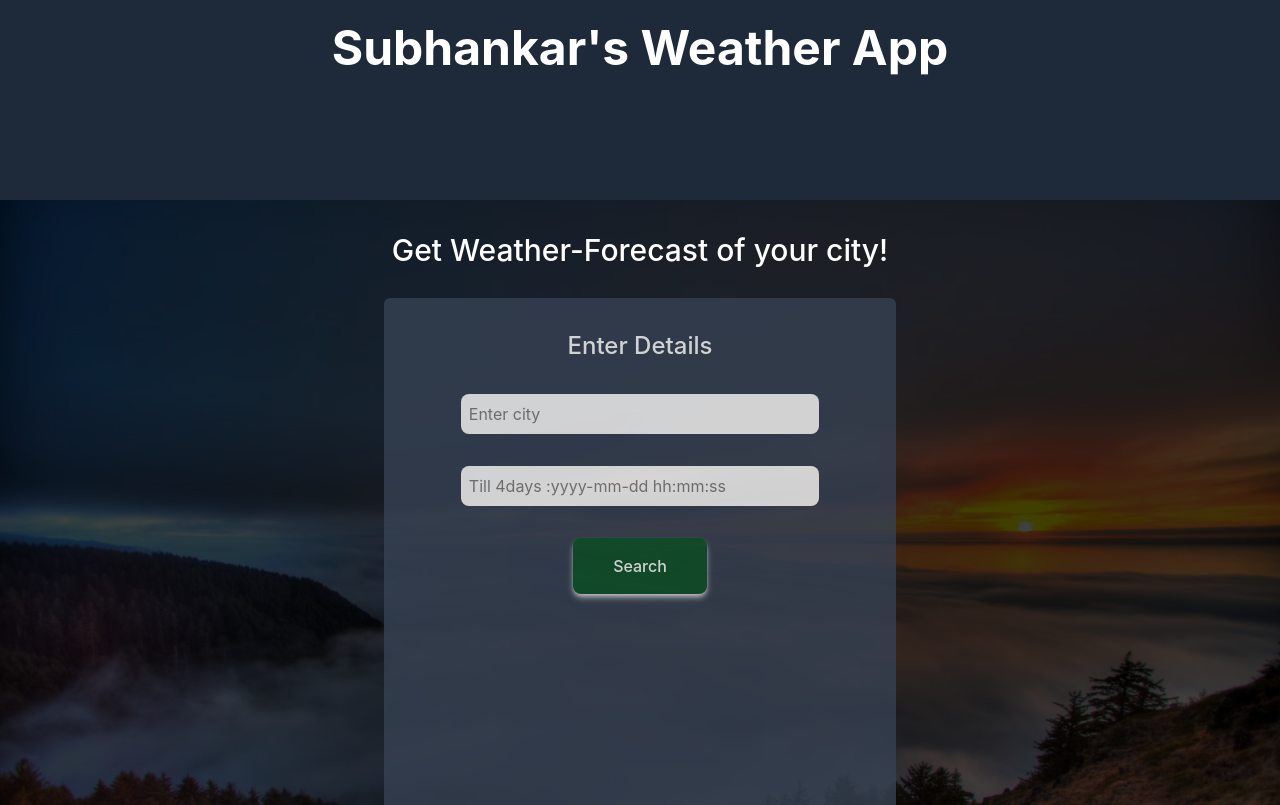
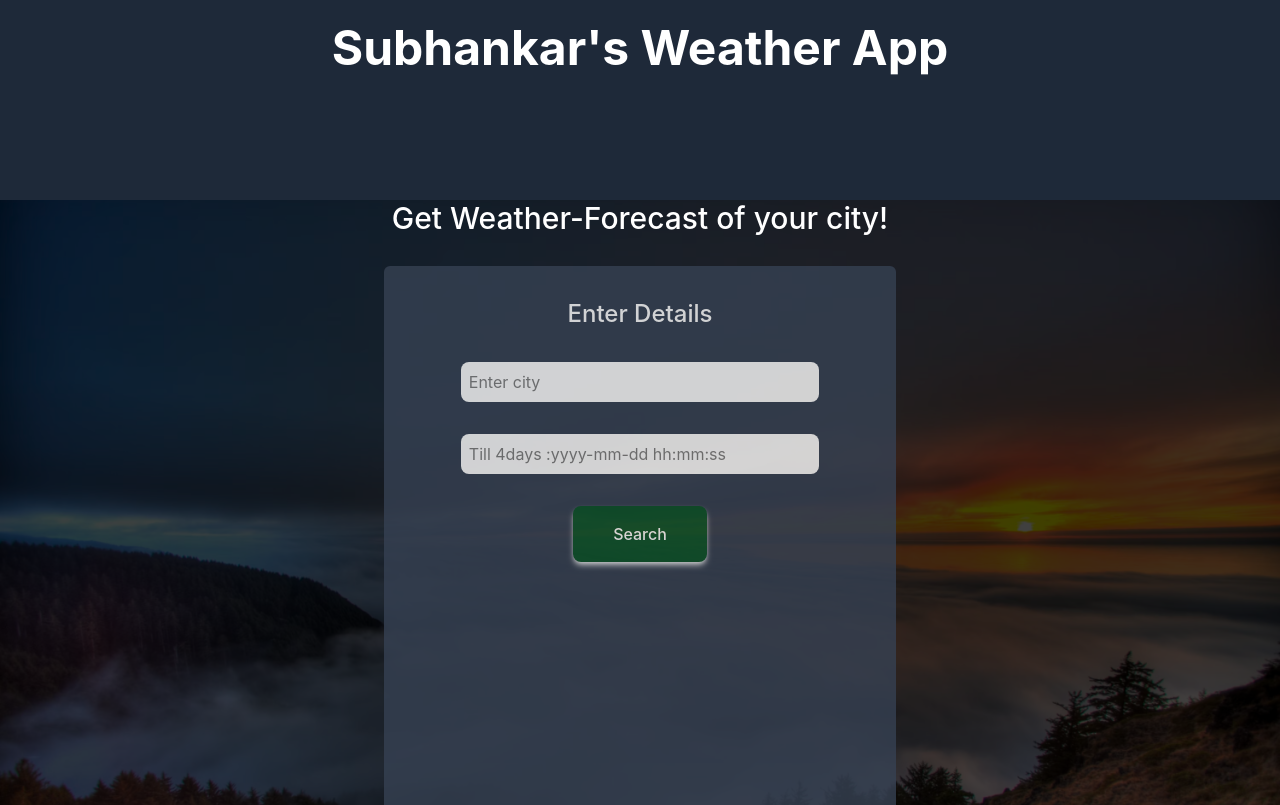
Before and after one commit to subhankar55/Weather-Forecast, a React (Vite) app in the folder Weather-Forecast/: page / in a window 1280 px wide. Shown: the top 805 px of the page. Built offline with nearby package versions, Linux system fonts and the light colour scheme.

Commit message:
css issues resolved

```diff
--- a/Weather-Forecast/src/pages/Home.jsx
+++ b/Weather-Forecast/src/pages/Home.jsx
@@ -46,14 +46,15 @@ export default function Home(){
 
 
     return(
-        <div className='w-full min-h-screen bg-cover bg-center bg-no-repeat'
+        <div className='relative w-full min-h-screen bg-cover bg-center bg-no-repeat'
               style={{backgroundImage:`url(${bgImage})`}}
             >
-              <div className='inset-0 py-[2em] bg-black/75'>
+              <div className='absolute inset-0 py-[2em] bg-cover bg-black/75'></div>
+              <div className="relative">
                   <div className='text-center mb-[1em] text-white font-medium text-3xl'>
                     Get Weather-Forecast of your city!
                   </div>
-                  <div className='w-[40%] h-[80vh] bg-gray-700 opacity-80  mx-auto rounded-md pt-[2em]'>
+                  <div className='w-[40%] h-[80vh] bg-gray-700 opacity-80  mx-auto rounded-md pt-[2em] overflow-y-auto'>
                     <h3 className='text-center text-white text-2xl font-medium'>
                       Enter Details
                     </h3>
```
